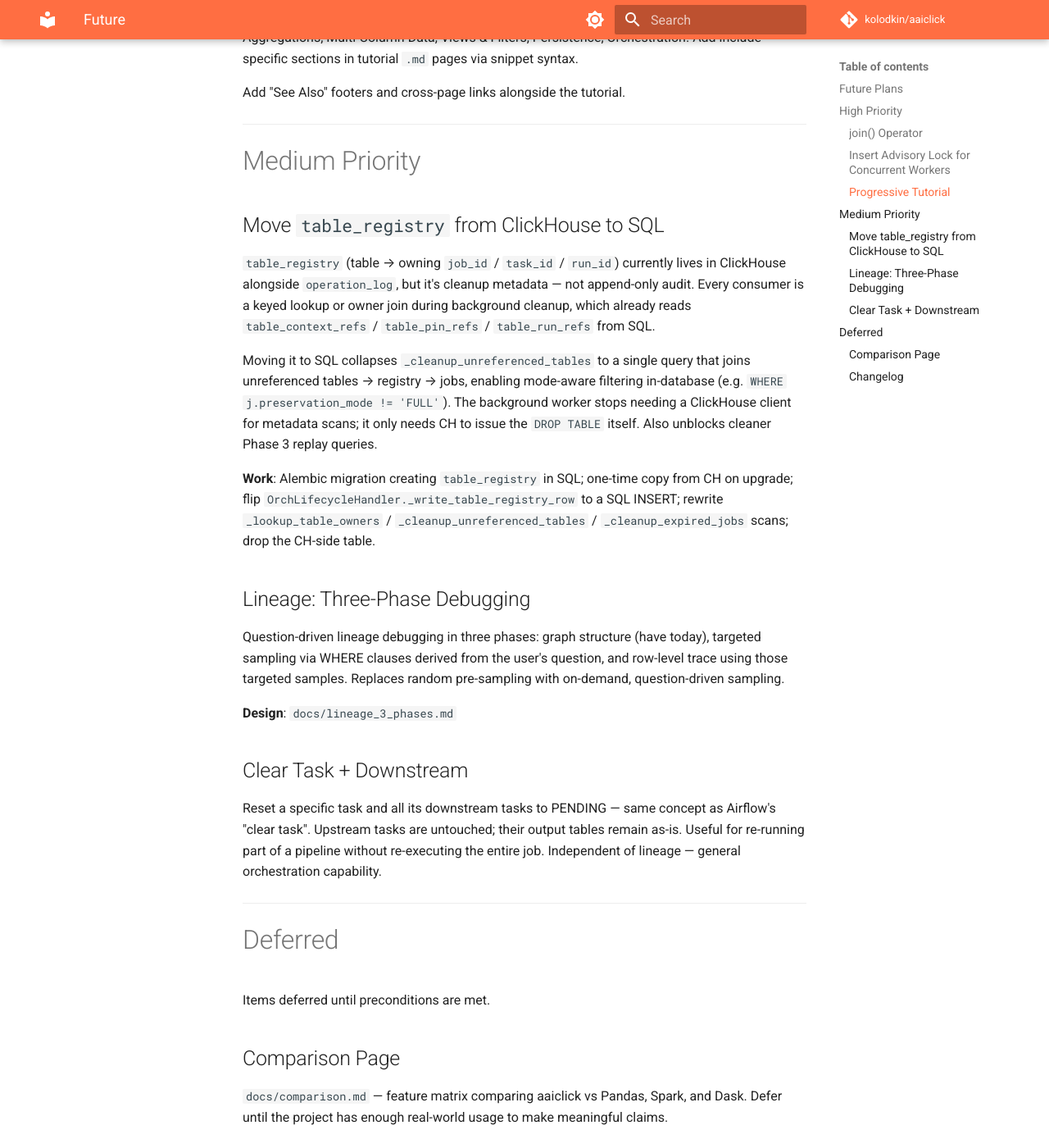
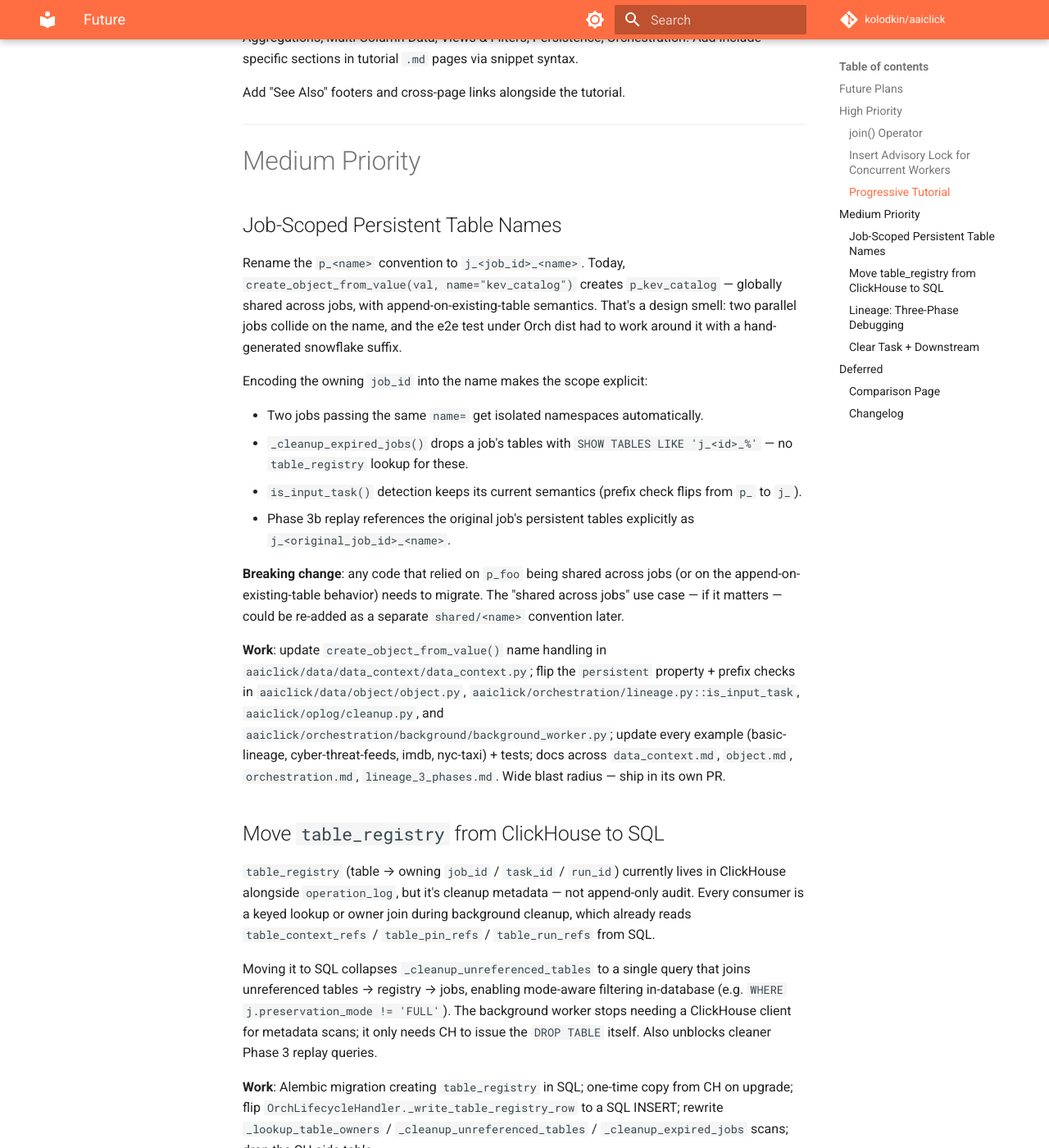
Before and after one commit to kolodkin/aaiclick, an MkDocs documentation site: the page built from docs/future.md, in a window 1280 px wide and 1400 px high, scrolled down 887 px. Shown: the whole window at 82% size. Built offline with MkDocs 1.6.1 and Material for MkDocs 9.7.7, drawn with Linux system fonts in a browser that asks for light colours; comment, search, counter and statistics services are not loaded.

Commit message:
docs: track job-scoped persistent table naming as future work
Captures the insight surfaced during Phase 3a CI debugging: persistent
tables (p_<name>) are effectively job-scoped today but named as if they
were globally shared, forcing parallel-test workarounds. A j_<job_id>_<name>
rename makes the scope explicit and simplifies cleanup, but has wide
blast radius (every example + docs + detection sites) so it ships
separately.

```diff
--- a/docs/future.md
+++ b/docs/future.md
@@ -37,6 +37,21 @@ Add "See Also" footers and cross-page links alongside the tutorial.
 
 # Medium Priority
 
+## Job-Scoped Persistent Table Names
+
+Rename the `p_<name>` convention to `j_<job_id>_<name>`. Today, `create_object_from_value(val, name="kev_catalog")` creates `p_kev_catalog` — globally shared across jobs, with append-on-existing-table semantics. That's a design smell: two parallel jobs collide on the name, and the e2e test under Orch dist had to work around it with a hand-generated snowflake suffix.
+
+Encoding the owning `job_id` into the name makes the scope explicit:
+
+- Two jobs passing the same `name=` get isolated namespaces automatically.
+- `_cleanup_expired_jobs()` drops a job's tables with `SHOW TABLES LIKE 'j_<id>_%'` — no `table_registry` lookup for these.
+- `is_input_task()` detection keeps its current semantics (prefix check flips from `p_` to `j_`).
+- Phase 3b replay references the original job's persistent tables explicitly as `j_<original_job_id>_<name>`.
+
+**Breaking change**: any code that relied on `p_foo` being shared across jobs (or on the append-on-existing-table behavior) needs to migrate. The "shared across jobs" use case — if it matters — could be re-added as a separate `shared/<name>` convention later.
+
+**Work**: update `create_object_from_value()` name handling in `aaiclick/data/data_context/data_context.py`; flip the `persistent` property + prefix checks in `aaiclick/data/object/object.py`, `aaiclick/orchestration/lineage.py::is_input_task`, `aaiclick/oplog/cleanup.py`, and `aaiclick/orchestration/background/background_worker.py`; update every example (basic-lineage, cyber-threat-feeds, imdb, nyc-taxi) + tests; docs across `data_context.md`, `object.md`, `orchestration.md`, `lineage_3_phases.md`. Wide blast radius — ship in its own PR.
+
 ## Move `table_registry` from ClickHouse to SQL
 
 `table_registry` (table → owning `job_id` / `task_id` / `run_id`) currently lives in ClickHouse alongside `operation_log`, but it's cleanup metadata — not append-only audit. Every consumer is a keyed lookup or owner join during background cleanup, which already reads `table_context_refs` / `table_pin_refs` / `table_run_refs` from SQL.
```
